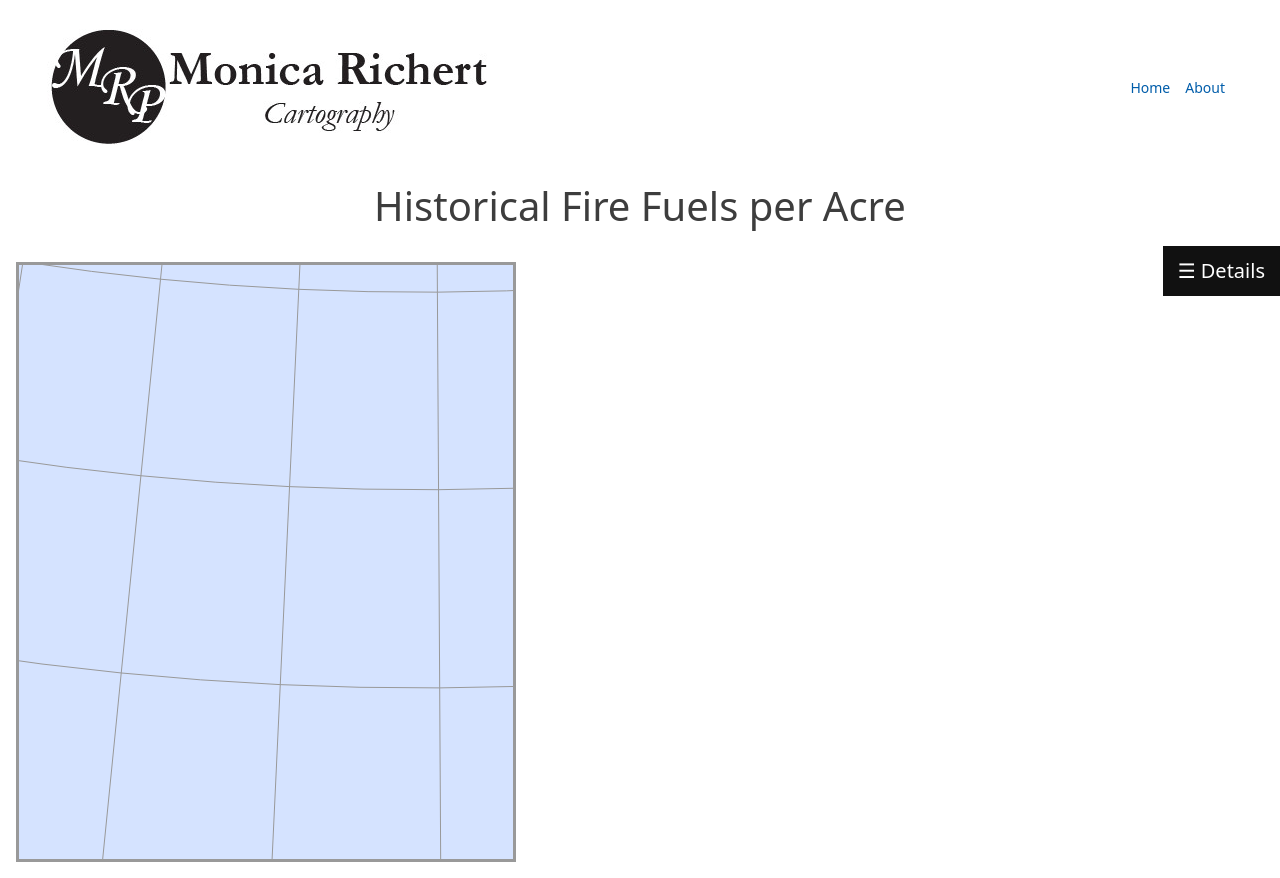
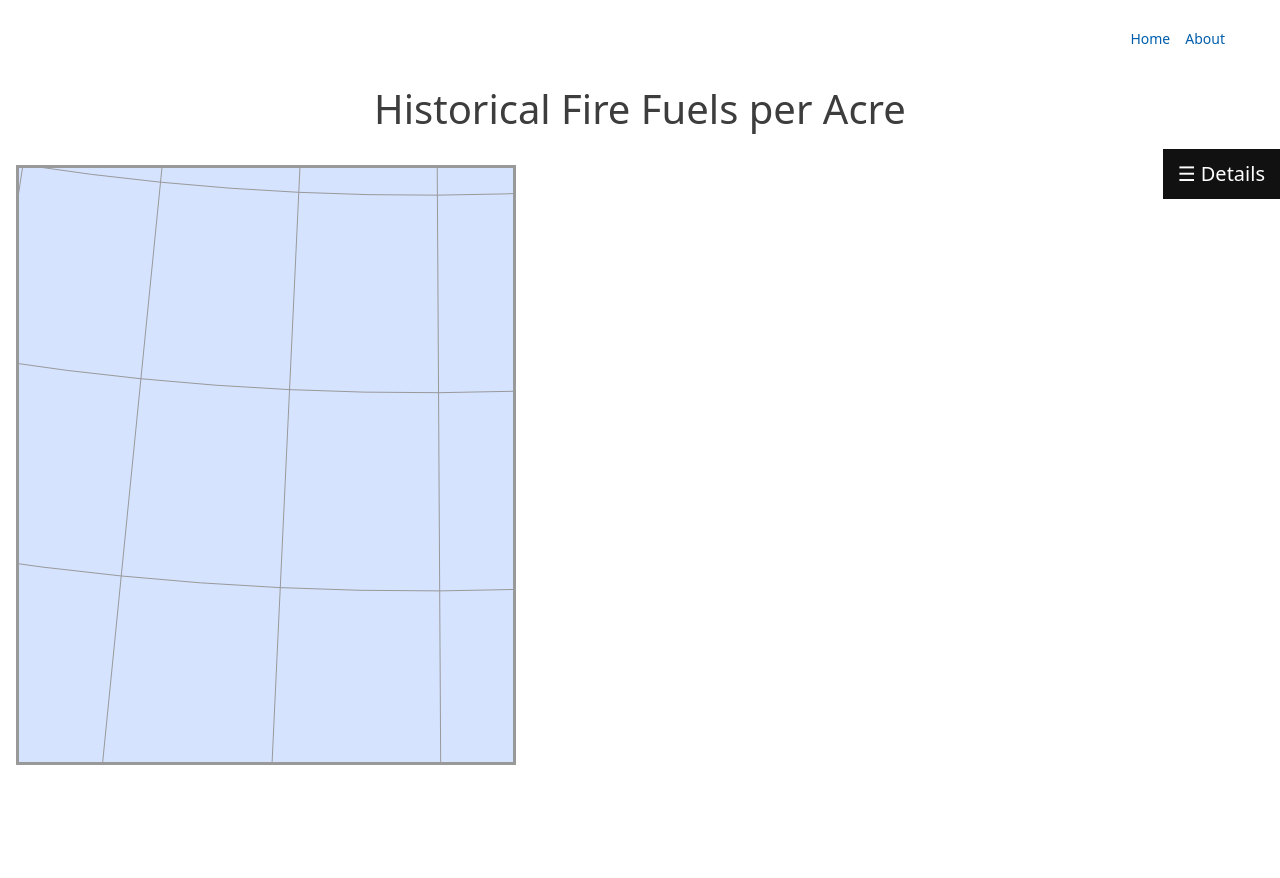
Before and after one commit to MoeRichert/CA-Fire-Fuels, a plain HTML site: page index.html in a window 1280 px wide. After the commit the page ends 800 px from the top, so only its background shows below. Drawn offline with nearby package versions, Linux system fonts and the light colour scheme; no server answers; a script that the page names is missing.

Commit message:
Update index.html

```diff
--- a/index.html
+++ b/index.html
@@ -27,7 +27,7 @@
     <nav class="navbar navbar-inverse">
             <div class="container-fluid">
                 <div class="navbar-header">
-                    <a class="navbar-brand" href="index.html"><img src=img/MRP.jpg></a>
+                    <!---<a class="navbar-brand" href="index.html"><img src=img/MRP.jpg></a>--->
                 </div>
                 <div class="btn-group">
                 <div class="btn-group">
```
